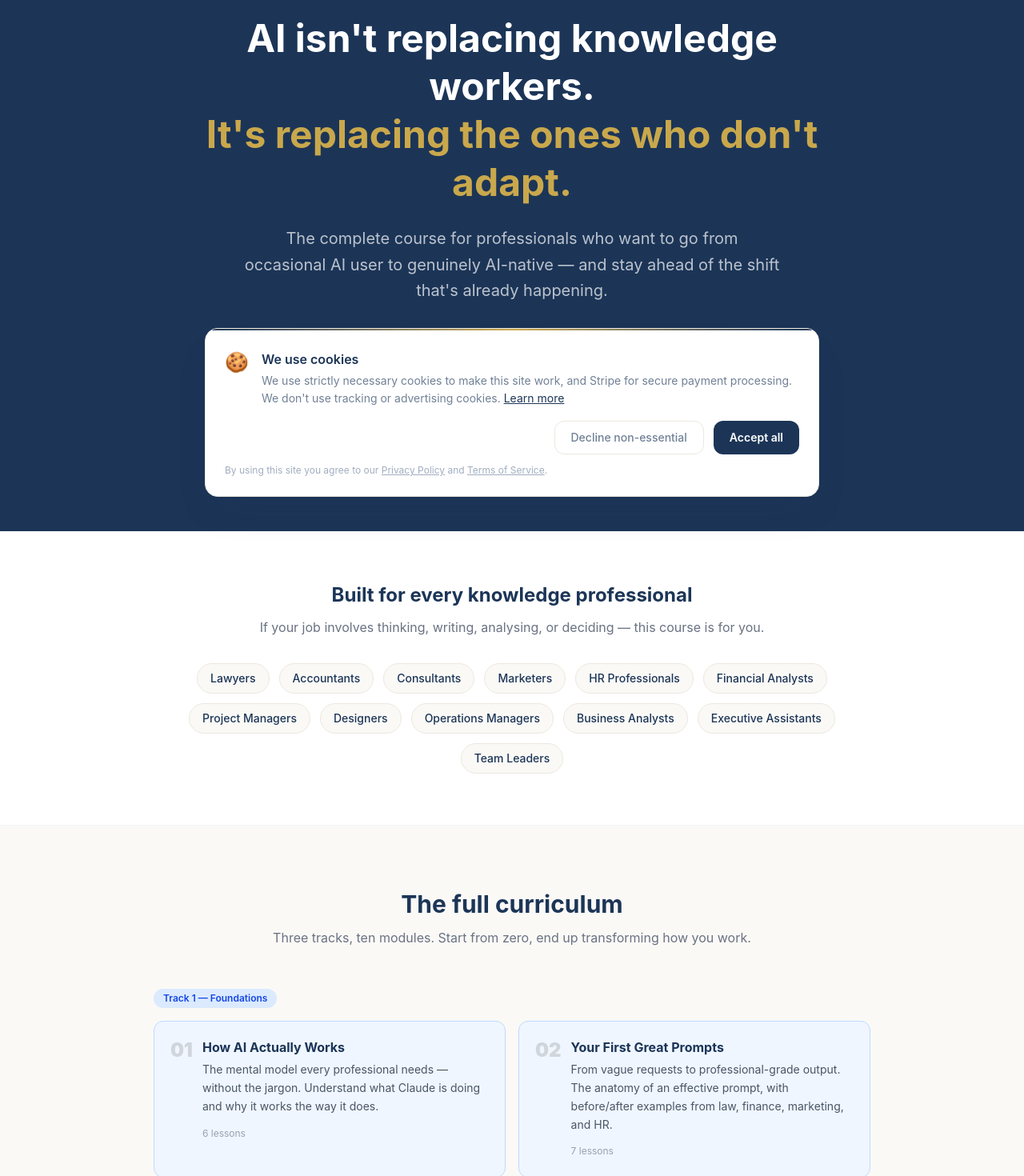
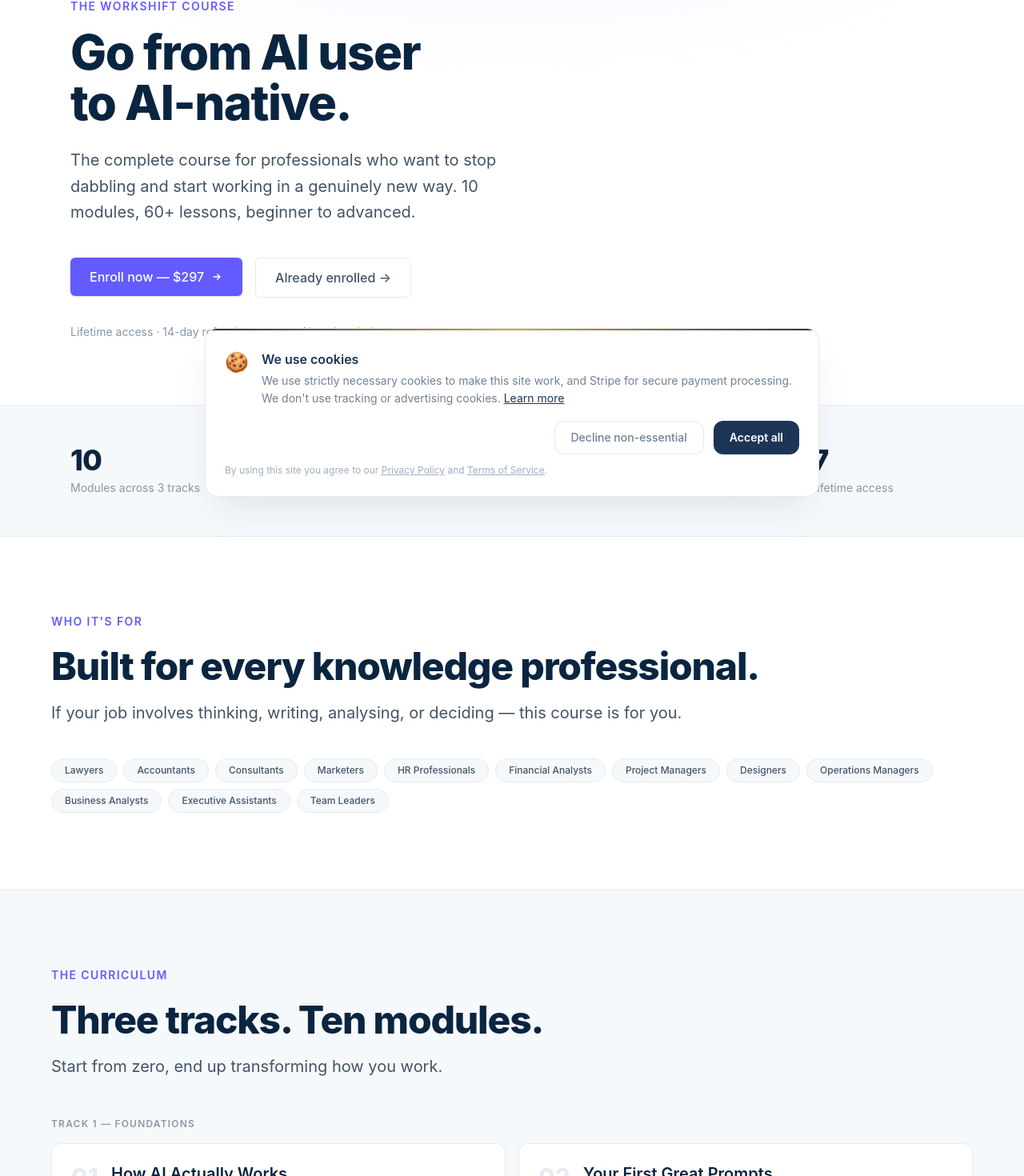
Before and after one commit to helloworkshift-beep/workshift-store, a Next.js app: page /course in a window 1280 px wide. Shown: the part 155-1625 px from the top of the page at 80% size. Built offline with nearby package versions, Linux system fonts and the light colour scheme.

Commit message:
Redesign course page with design system — clean Stripe-style layout

```diff
--- a/src/app/course/page.tsx
+++ b/src/app/course/page.tsx
@@ -1,139 +1,144 @@
 import type { Metadata } from "next";
-import Link from "next/link";
 import Footer from "@/components/Footer";
+import { PageHero, Section, Container, Button, Badge, H2, H3, Lead, Muted, Eyebrow } from "@/components/ui";
 
 export const metadata: Metadata = {
-  title: "Claude Co-Work — The AI Course for Knowledge Workers | Workshift",
+  title: "The Workshift Course — AI for Knowledge Workers",
   description: "A structured course for professionals who want to use Claude and AI at work. 60+ lessons, exercises, and real-world prompt patterns.",
-  openGraph: {
-    title: "Claude Co-Work — The AI Course for Knowledge Workers",
-    description: "A structured course for professionals who want to use Claude and AI at work. 60+ lessons, exercises, and real-world prompt patterns.",
-    type: "website",
-  },
 };
 
 const MODULES = [
   {
     track: "Track 1 — Foundations",
-    color: "bg-blue-50 border-blue-200",
-    badge: "bg-blue-100 text-blue-700",
     modules: [
-      { num: "01", title: "How AI Actually Works", desc: "The mental model every professional needs — without the jargon. Understand what Claude is doing and why it works the way it does.", lessons: 6 },
-      { num: "02", title: "Your First Great Prompts", desc: "From vague requests to professional-grade output. The anatomy of an effective prompt, with before/after examples from law, finance, marketing, and HR.", lessons: 7 },
-      { num: "03", title: "Claude for Daily Work", desc: "Practical wins in week one. Document work, writing, analysis, problem-solving — with role-specific prompt patterns for your profession.", lessons: 6 },
+      { num: "01", title: "How AI Actually Works", desc: "The mental model every professional needs — without the jargon.", lessons: 6 },
+      { num: "02", title: "Your First Great Prompts", desc: "From vague requests to professional-grade output. Before/after examples from law, finance, marketing, and HR.", lessons: 7 },
+      { num: "03", title: "Claude for Daily Work", desc: "Practical wins in week one. Document work, writing, analysis, and problem-solving — with role-specific patterns.", lessons: 6 },
     ],
   },
   {
     track: "Track 2 — Professional Mastery",
-    color: "bg-amber-50 border-amber-200",
-    badge: "bg-amber-100 text-amber-700",
     modules: [
-      { num: "04", title: "Prompt Engineering Mastery", desc: "The techniques that separate good from great. Few-shot, chain-of-thought, XML structure, extended thinking, prompt chaining — with professional examples.", lessons: 8 },
-      { num: "05", title: "Context Engineering", desc: "The skill most professionals plateau at. How to architect information around AI so it performs at its ceiling for your specific work.", lessons: 8 },
-      { num: "06", title: "Claude's Advanced Capabilities", desc: "Claude Projects, long document analysis, vision, artifacts. How to unlock the full ceiling of what Claude can do for knowledge workers.", lessons: 6 },
+      { num: "04", title: "Prompt Engineering Mastery", desc: "Few-shot, chain-of-thought, XML structure, extended thinking, and prompt chaining — with professional examples.", lessons: 8 },
+      { num: "05", title: "Context Engineering", desc: "The skill most professionals plateau at. How to architect information so AI performs at its ceiling.", lessons: 8 },
+      { num: "06", title: "Claude's Advanced Capabilities", desc: "Claude Projects, long document analysis, vision, artifacts. The full ceiling of what Claude can do for knowledge workers.", lessons: 6 },
     ],
   },
   {
     track: "Track 3 — Agentic Mastery",
-    color: "bg-emerald-50 border-emerald-200",
-    badge: "bg-emerald-100 text-emerald-700",
     modules: [
-      { num: "07", title: "Agentic Thinking", desc: "Stop thinking in messages. Start designing systems. The framework for decomposing complex professional work into AI-native workflows.", lessons: 7 },
-      { num: "08", title: "Building AI-Native Workflows", desc: "From concept to running system. No-code tools, pipeline design, error handling, and measuring the impact of your automation.", lessons: 7 },
-      { num: "09", title: "The AI-Native Professional", desc: "What it looks like to work as an AI-native professional. Your personal toolkit, your AI reputation, and the honest future of your profession.", lessons: 6 },
-      { num: "10", title: "Leading the Workshift", desc: "Go from AI user to AI leader. Bring colleagues along, measure impact, talk to leadership, and shape how your organization adapts.", lessons: 7 },
+      { num: "07", title: "Agentic Thinking", desc: "Stop thinking in messages. Start designing systems. The framework for decomposing complex work into AI-native workflows.", lessons: 7 },
+      { num: "08", title: "Building AI-Native Workflows", desc: "From concept to running system. No-code tools, pipeline design, error handling, and measuring impact.", lessons: 7 },
+      { num: "09", title: "The AI-Native Professional", desc: "What it looks like to work as an AI-native professional. Your personal toolkit and the honest future of your profession.", lessons: 6 },
+      { num: "10", title: "Leading the Workshift", desc: "From AI user to AI leader. Bring colleagues along, measure impact, and shape how your organization adapts.", lessons: 7 },
     ],
   },
 ];
 
 const INCLUDED = [
-  { icon: "🎓", title: "60+ interactive lessons", desc: "Read, reflect, and practice — in your browser, at your pace" },
-  { icon: "✏️", title: "Exercises in every module", desc: "Text-based exercises saved to your browser so you can return anytime" },
-  { icon: "📋", title: "Prompt patterns cheat sheet", desc: "30+ proven templates you can copy directly into your work" },
-  { icon: "💬", title: "50 professional prompts", desc: "Ready-to-use prompts for legal, finance, HR, marketing, consulting, and management" },
-  { icon: "📖", title: "Professional glossary", desc: "50+ AI terms explained in plain English — no PhD required" },
-  { icon: "📅", title: "90-day adoption plan", desc: "A structured template to go from first lesson to transformed workflow" },
-  { icon: "📈", title: "Progress tracking", desc: "Your completion saves automatically. Pick up exactly where you left off." },
-  { icon: "♾️", title: "Lifetime access", desc: "Pay once. Course updates included. No subscription." },
+  { title: "60+ interactive lessons", desc: "Read, reflect, and practice — in your browser, at your own pace." },
+  { title: "Exercises in every module", desc: "Text-based exercises saved to your browser so you can return anytime." },
+  { title: "Prompt patterns cheat sheet", desc: "30+ proven templates you can copy directly into your work." },
+  { title: "50 professional prompts", desc: "Ready-to-use prompts for legal, finance, HR, marketing, consulting, and management." },
+  { title: "Professional glossary", desc: "50+ AI terms explained in plain English — no PhD required." },
+  { title: "90-day adoption plan", desc: "A structured template to go from first lesson to transformed workflow." },
+  { title: "Progress tracking", desc: "Your completion saves automatically. Pick up exactly where you left off." },
+  { title: "Lifetime access", desc: "Pay once. Course updates included. No subscription, ever." },
 ];
 
 const FAQS = [
-  { q: "Who is this for?", a: "Any knowledge worker — lawyers, accountants, consultants, marketers, HR professionals, analysts, managers, designers, project managers — who wants to work significantly better with AI. No technical background required." },
-  { q: "Do I need a Claude subscription to take this course?", a: "You'll get the most from the course with a Claude.ai account (the free tier works for the fundamentals; Claude Pro or Team unlocks the advanced features covered in Tracks 2 and 3)." },
-  { q: "How long does it take?", a: "The full course is about 25-30 hours of content. Most professionals complete Track 1 in a weekend, then work through Tracks 2 and 3 over 4-6 weeks at their own pace." },
-  { q: "Is this just for Claude, or does it apply to other AI tools?", a: "The fundamentals — prompting, context engineering, agentic thinking — apply across all major AI tools. We teach them through Claude because it's the best tool for professional knowledge work, but the skills transfer." },
-  { q: "What if I'm a complete beginner?", a: "Track 1 starts from zero. No assumptions. By the end of Module 1, you'll have a solid mental model. By the end of Track 1, you'll be getting professional-grade output consistently." },
-  { q: "How is the course delivered?", a: "Entirely online — you access lessons directly in your browser after purchase. Progress saves automatically. No app to download, no software to install." },
-  { q: "Is there a refund policy?", a: "Yes. If you complete the first module and it's not what you expected, email us within 14 days for a full refund. We'd rather earn your trust than keep your money." },
+  { q: "Who is this for?", a: "Any knowledge worker — lawyers, accountants, consultants, marketers, HR professionals, analysts, managers — who wants to work significantly better with AI. No technical background required." },
+  { q: "Do I need a Claude subscription?", a: "The free tier works for the fundamentals. Claude Pro or Team unlocks the advanced features covered in Tracks 2 and 3." },
+  { q: "How long does it take?", a: "About 25–30 hours total. Most professionals complete Track 1 in a weekend, then work through Tracks 2 and 3 over 4–6 weeks." },
+  { q: "Does this apply to other AI tools too?", a: "Yes. The fundamentals — prompting, context engineering, agentic thinking — apply across all major AI tools. We teach through Claude because it's the best for professional knowledge work, but the skills transfer." },
+  { q: "What if I'm a complete beginner?", a: "Track 1 starts from zero. By the end of Module 1, you'll have a solid mental model. By the end of Track 1, you'll be getting professional-grade output consistently." },
+  { q: "Is there a refund policy?", a: "Yes. Complete the first module and email us within 14 days if it's not what you expected. Full refund, no questions." },
 ];
+
+const ROLES = ["Lawyers", "Accountants", "Consultants", "Marketers", "HR Professionals", "Financial Analysts", "Project Managers", "Designers", "Operations Managers", "Business Analysts", "Executive Assistants", "Team Leaders"];
 
 export default function CoursePage() {
   return (
-    <div className="min-h-screen bg-[#faf9f6]">
+    <div className="min-h-screen bg-white">
+
       {/* Hero */}
-      <section className="bg-[#1c3557] text-white px-6 pb-20 pt-16 text-center">
-        <div className="max-w-3xl mx-auto">
-          <div className="inline-block bg-[#c9a84c]/20 text-[#c9a84c] text-xs font-semibold px-4 py-1.5 rounded-full mb-6 uppercase tracking-wider">
-            The Workshift Course
+      <div className="relative bg-white overflow-hidden">
+        <div className="absolute inset-0 pointer-events-none" style={{ background: "radial-gradient(ellipse 80% 60% at 50% -10%, rgba(99,91,255,0.07) 0%, transparent 70%)" }} />
+        <div className="relative z-10 max-w-6xl mx-auto px-6 pt-24 pb-20">
+          <div className="max-w-2xl">
+            <Eyebrow>The Workshift Course</Eyebrow>
+            <h1 className="text-5xl sm:text-6xl font-extrabold text-[#0a2540] leading-[1.05] tracking-tight mb-6">
+              Go from AI user<br />to AI-native.
+            </h1>
+            <Lead className="mb-10 max-w-xl">
+              The complete course for professionals who want to stop dabbling and start working in a genuinely new way. 10 modules, 60+ lessons, beginner to advanced.
+            </Lead>
+            <div className="flex flex-col sm:flex-row items-start gap-4 mb-8">
+              <Button href="/api/checkout?product=course" size="lg">Enroll now — $297</Button>
+              <Button href="/course/access" variant="secondary" size="lg">Already enrolled →</Button>
             </div>
-          <h1 className="text-4xl md:text-5xl font-bold leading-tight mb-6">
-            AI isn't replacing knowledge workers.<br />
-            <span className="text-[#c9a84c]">It's replacing the ones who don't adapt.</span>
-          </h1>
-          <p className="text-xl text-white/70 mb-10 max-w-2xl mx-auto leading-relaxed">
-            The complete course for professionals who want to go from occasional AI user to genuinely AI-native — and stay ahead of the shift that's already happening.
-          </p>
-          <div className="flex flex-col sm:flex-row gap-4 justify-center items-center">
-            <a
-              href="/api/checkout?product=course"
-              className="bg-[#c9a84c] text-[#1c3557] font-bold text-lg px-10 py-4 rounded-xl hover:bg-[#c9a84c]/90 transition-colors"
-            >
-              Enroll now — $297
-            </a>
-            <p className="text-white/50 text-sm">Lifetime access · 14-day refund guarantee</p>
-          </div>
-          <div className="mt-10 flex flex-wrap justify-center gap-6 text-white/60 text-sm">
-            <span>✓ 10 modules</span>
-            <span>✓ 60+ lessons</span>
-            <span>✓ Beginner to advanced</span>
-            <span>✓ Every knowledge work profession</span>
-            <span>✓ Exercises + resources included</span>
+            <Muted>Lifetime access · 14-day refund guarantee · No subscription</Muted>
           </div>
         </div>
-      </section>
+      </div>
 
-      {/* Who it's for */}
-      <section className="py-16 px-6 bg-white border-b border-gray-100">
-        <div className="max-w-4xl mx-auto text-center">
-          <h2 className="text-2xl font-bold text-[#1c3557] mb-3">Built for every knowledge professional</h2>
-          <p className="text-gray-500 mb-8">If your job involves thinking, writing, analysing, or deciding — this course is for you.</p>
-          <div className="flex flex-wrap justify-center gap-3">
-            {["Lawyers", "Accountants", "Consultants", "Marketers", "HR Professionals", "Financial Analysts", "Project Managers", "Designers", "Operations Managers", "Business Analysts", "Executive Assistants", "Team Leaders"].map((role) => (
-              <span key={role} className="bg-[#faf9f6] border border-[#ede8df] text-[#1c3557] text-sm font-medium px-4 py-2 rounded-full">
-                {role}
-              </span>
+      {/* Stats */}
+      <div className="border-y border-[#e6ebf1] bg-[#f6f9fc]">
+        <div className="max-w-6xl mx-auto px-6 py-12">
+          <div className="grid grid-cols-2 lg:grid-cols-4 gap-8 lg:gap-0 lg:divide-x divide-[#e6ebf1]">
+            {[
+              { value: "10", label: "Modules across 3 tracks" },
+              { value: "60+", label: "Interactive lessons" },
+              { value: "25–30h", label: "Total learning time" },
+              { value: "$297", label: "One-time, lifetime access" },
+            ].map((s) => (
+              <div key={s.value} className="lg:px-8 first:pl-0 last:pr-0">
+                <div className="text-4xl font-extrabold text-[#0a2540] tracking-tight mb-1">{s.value}</div>
+                <Muted>{s.label}</Muted>
+              </div>
             ))}
           </div>
         </div>
-      </section>
+      </div>
+
+      {/* Who it's for */}
+      <Section bg="white">
+        <Container>
+          <div className="mb-10">
+            <Eyebrow>Who it&apos;s for</Eyebrow>
+            <H2 className="mb-3">Built for every knowledge professional.</H2>
+            <Lead>If your job involves thinking, writing, analysing, or deciding — this course is for you.</Lead>
+          </div>
+          <div className="flex flex-wrap gap-2">
+            {ROLES.map((role) => (
+              <Badge key={role} variant="default" className="px-4 py-1.5 text-sm">{role}</Badge>
+            ))}
+          </div>
+        </Container>
+      </Section>
 
       {/* Curriculum */}
-      <section className="py-20 px-6">
-        <div className="max-w-4xl mx-auto">
-          <h2 className="text-3xl font-bold text-[#1c3557] text-center mb-3">The full curriculum</h2>
-          <p className="text-gray-500 text-center mb-12">Three tracks, ten modules. Start from zero, end up transforming how you work.</p>
+      <Section bg="gray" border>
+        <Container>
+          <div className="mb-12">
+            <Eyebrow>The curriculum</Eyebrow>
+            <H2 className="mb-3">Three tracks. Ten modules.</H2>
+            <Lead>Start from zero, end up transforming how you work.</Lead>
+          </div>
+
+          <div className="space-y-12">
             {MODULES.map((track) => (
-            <div key={track.track} className="mb-10">
-              <div className={`inline-block text-xs font-semibold px-3 py-1 rounded-full mb-4 ${track.badge}`}>{track.track}</div>
+              <div key={track.track}>
+                <p className="text-xs font-semibold text-[#8898aa] uppercase tracking-widest mb-4">{track.track}</p>
                 <div className="grid md:grid-cols-2 gap-4">
                   {track.modules.map((mod) => (
-                  <div key={mod.num} className={`border rounded-xl p-5 ${track.color}`}>
-                    <div className="flex items-start gap-3">
-                      <span className="text-2xl font-black text-gray-300">{mod.num}</span>
+                    <div key={mod.num} className="bg-white border border-[#e6ebf1] rounded-xl p-6">
+                      <div className="flex items-start gap-4">
+                        <span className="text-3xl font-extrabold text-[#e6ebf1] leading-none flex-shrink-0 mt-0.5">{mod.num}</span>
                         <div>
-                        <h3 className="font-bold text-[#1c3557] mb-1">{mod.title}</h3>
-                        <p className="text-gray-600 text-sm leading-relaxed mb-2">{mod.desc}</p>
-                        <span className="text-xs text-gray-400">{mod.lessons} lessons</span>
+                          <H3 className="mb-1.5 text-base">{mod.title}</H3>
+                          <p className="text-[#425466] text-sm leading-relaxed mb-3">{mod.desc}</p>
+                          <Muted>{mod.lessons} lessons</Muted>
                         </div>
                       </div>
                     </div>
@@ -142,78 +147,86 @@ export default function CoursePage() {
               </div>
             ))}
           </div>
-      </section>
+        </Container>
+      </Section>
 
       {/* What's included */}
-      <section className="py-20 px-6 bg-white">
-        <div className="max-w-4xl mx-auto">
-          <h2 className="text-3xl font-bold text-[#1c3557] text-center mb-12">Everything included</h2>
+      <Section bg="white">
+        <Container>
+          <div className="mb-12">
+            <Eyebrow>What&apos;s included</Eyebrow>
+            <H2>Everything you need to transform how you work.</H2>
+          </div>
           <div className="grid sm:grid-cols-2 lg:grid-cols-4 gap-6">
             {INCLUDED.map((item) => (
-              <div key={item.title} className="bg-[#faf9f6] border border-[#ede8df] rounded-xl p-5">
-                <div className="text-3xl mb-3">{item.icon}</div>
-                <h3 className="font-bold text-[#1c3557] mb-1 text-sm">{item.title}</h3>
-                <p className="text-gray-500 text-xs leading-relaxed">{item.desc}</p>
+              <div key={item.title}>
+                <div className="w-8 h-px bg-[#635bff] mb-4" />
+                <H3 className="text-base mb-2">{item.title}</H3>
+                <Muted>{item.desc}</Muted>
               </div>
             ))}
           </div>
-        </div>
-      </section>
+        </Container>
+      </Section>
 
       {/* Pricing */}
-      <section className="py-20 px-6 bg-[#1c3557]">
-        <div className="max-w-lg mx-auto text-center">
-          <h2 className="text-3xl font-bold text-white mb-3">One price. Lifetime access.</h2>
-          <p className="text-white/60 mb-10">No subscription. No upsells. Everything included.</p>
-          <div className="bg-white rounded-2xl p-8">
-            <div className="text-5xl font-black text-[#1c3557] mb-1">$297</div>
-            <div className="text-gray-400 text-sm mb-6">one-time payment</div>
-            <ul className="text-left space-y-3 mb-8">
+      <Section bg="gray" border>
+        <Container size="sm">
+          <div className="text-center mb-10">
+            <Eyebrow>Pricing</Eyebrow>
+            <H2 className="mb-3">One price. Lifetime access.</H2>
+            <Lead>No subscription. No upsells. Everything included.</Lead>
+          </div>
+          <div className="bg-white border border-[#e6ebf1] rounded-xl p-8 shadow-sm max-w-md mx-auto">
+            <div className="text-5xl font-extrabold text-[#0a2540] mb-1">$297</div>
+            <Muted className="mb-6">one-time payment</Muted>
+            <ul className="space-y-3 mb-8">
               {["10 modules, 60+ lessons", "Interactive exercises in every module", "Prompt patterns cheat sheet (30+ templates)", "50 professional prompts across 6 roles", "90-day adoption plan template", "Progress tracking — never lose your place", "Lifetime access + all future updates"].map((item) => (
-                <li key={item} className="flex items-start gap-2 text-gray-700 text-sm">
-                  <span className="text-[#c9a84c] mt-0.5">✓</span>
+                <li key={item} className="flex items-start gap-3 text-sm text-[#425466]">
+                  <svg className="w-4 h-4 text-[#635bff] mt-0.5 flex-shrink-0" fill="none" viewBox="0 0 24 24" stroke="currentColor">
+                    <path strokeLinecap="round" strokeLinejoin="round" strokeWidth={2} d="M5 13l4 4L19 7" />
+                  </svg>
                   {item}
                 </li>
               ))}
             </ul>
             <a
               href="/api/checkout?product=course"
-              className="block bg-[#1c3557] text-white font-bold text-lg py-4 rounded-xl hover:bg-[#1c3557]/90 transition-colors text-center"
+              className="block w-full text-center py-3 rounded-md bg-[#635bff] hover:bg-[#5145e5] text-white font-semibold text-base transition-colors"
             >
               Enroll now — $297
             </a>
-            <p className="text-gray-400 text-xs mt-3">14-day refund guarantee. Complete Module 1 and email us if it's not right.</p>
+            <Muted className="mt-3 text-center">14-day refund guarantee · Instant access</Muted>
           </div>
-        </div>
-      </section>
+        </Container>
+      </Section>
 
       {/* FAQ */}
-      <section className="py-20 px-6">
-        <div className="max-w-2xl mx-auto">
-          <h2 className="text-3xl font-bold text-[#1c3557] text-center mb-12">Questions</h2>
-          <div className="space-y-6">
+      <Section bg="white">
+        <Container size="md">
+          <div className="mb-10">
+            <Eyebrow>FAQ</Eyebrow>
+            <H2>Common questions.</H2>
+          </div>
+          <div className="divide-y divide-[#e6ebf1]">
             {FAQS.map((faq) => (
-              <div key={faq.q} className="border-b border-gray-200 pb-6">
-                <h3 className="font-bold text-[#1c3557] mb-2">{faq.q}</h3>
-                <p className="text-gray-600 leading-relaxed">{faq.a}</p>
+              <div key={faq.q} className="py-6">
+                <H3 className="text-base mb-2">{faq.q}</H3>
+                <p className="text-[#425466] text-sm leading-relaxed">{faq.a}</p>
               </div>
             ))}
           </div>
-        </div>
-      </section>
+        </Container>
+      </Section>
 
       {/* Final CTA */}
-      <section className="py-20 px-6 bg-[#1c3557] text-center">
-        <div className="max-w-xl mx-auto">
-          <h2 className="text-3xl font-bold text-white mb-4">The shift is already happening.</h2>
-          <p className="text-white/60 mb-8 text-lg">The question isn't whether AI will change your work. It's whether you'll be ahead of it or behind it.</p>
-          <a
-            href="/api/checkout?product=course"
-            className="inline-block bg-[#c9a84c] text-[#1c3557] font-bold text-lg px-10 py-4 rounded-xl hover:bg-[#c9a84c]/90 transition-colors"
-          >
-            Start the Workshift Course — $297
-          </a>
-        </div>
+      <section className="relative bg-[#0a2540] overflow-hidden py-24 px-6">
+        <div className="absolute inset-0 pointer-events-none opacity-30" style={{ background: "radial-gradient(ellipse 80% 80% at 100% 50%, #635bff 0%, transparent 60%)" }} />
+        <Container size="sm" className="relative z-10 text-center">
+          <H2 className="text-white mb-4">The shift is already happening.</H2>
+          <p className="text-[#8898aa] mb-10 text-lg leading-relaxed">The question isn&apos;t whether AI will change your work. It&apos;s whether you&apos;ll be ahead of it or behind it.</p>
+          <Button href="/api/checkout?product=course" size="lg">Start the Workshift Course — $297</Button>
+        </Container>
       </section>
 
       <Footer />
```
Lines whose indentation alone changed are shown as unchanged.
